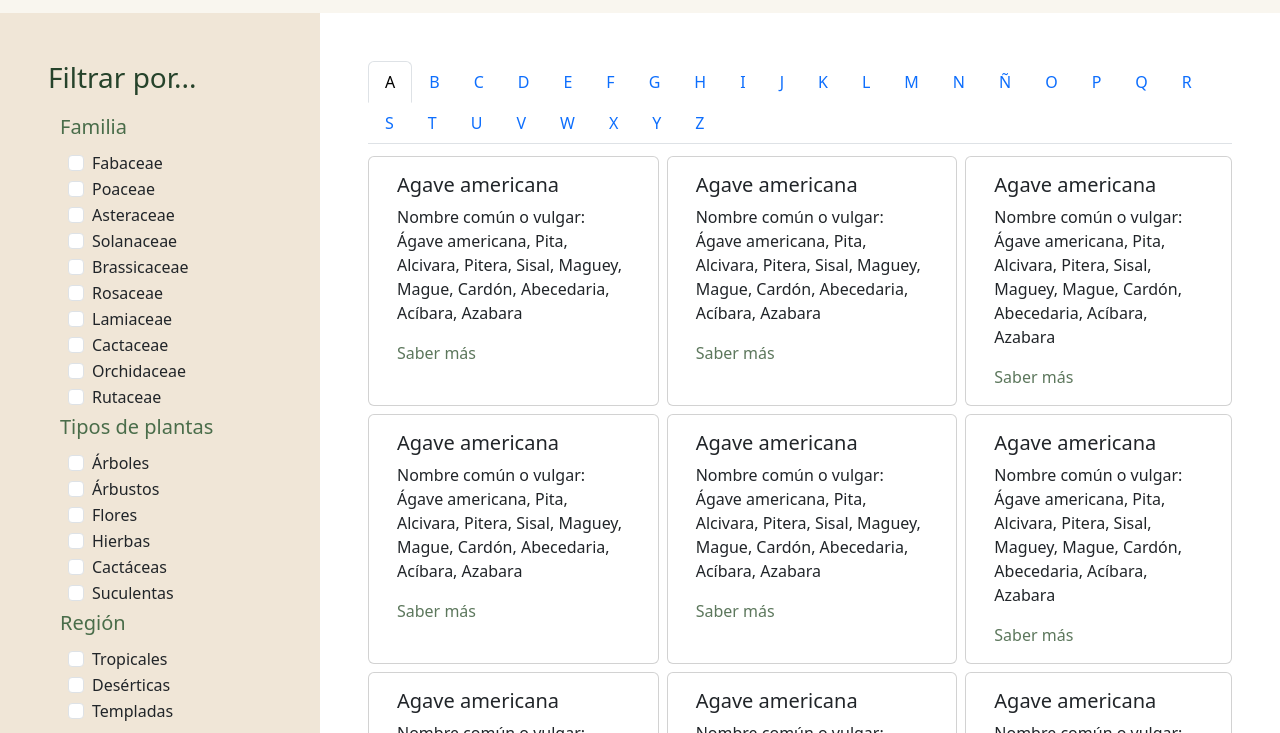
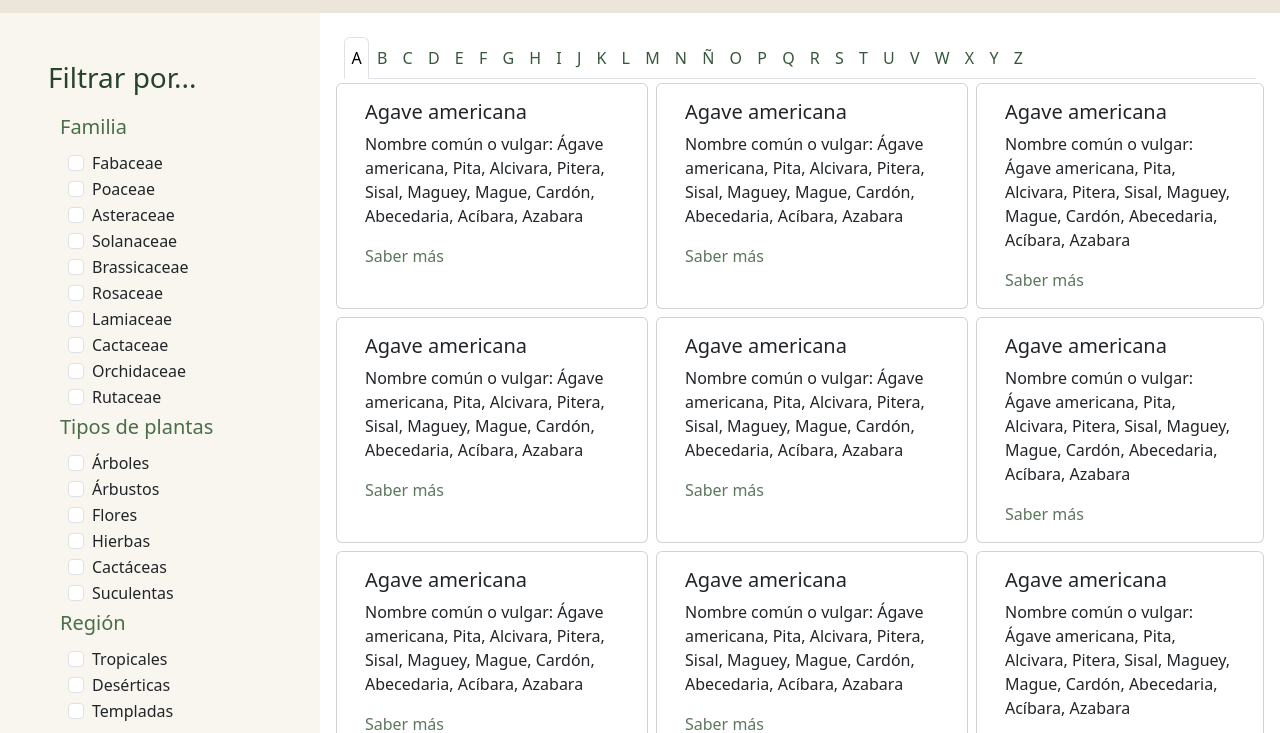
Before and after one commit to MariD3v/Mari_Garden, a plain HTML site: page src/pages/plantsCience.html in a window 1280 px wide. Shown: the part 191-924 px from the top of the page. Drawn offline with nearby package versions, Linux system fonts and the light colour scheme.

Commit message:
make responsive pages, Finish bootstrap desing

```diff
--- a/src/pages/plantsCience.html
+++ b/src/pages/plantsCience.html
@@ -26,7 +26,7 @@
             </div>
         </div>
     </header>
-    <nav class="navbar navbar-expand-lg p-3" style="background-color: var(--bll-color);">
+    <nav class="navbar navbar-expand-lg p-3" style="background-color: var(--bl-color);">
         <div class="container-fluid">
             <a class="navbar-brand fw-bold ms-5" href="../index.html" style="color: var(--gmd-color);"><i
                     class="bi bi-house-fill fs-3"></i></a>
@@ -231,7 +231,7 @@
                     </div>
                 </div>
             </div>
-            <div class="col-3 p-5 d-lg-flex flex-column d-none" style="background-color: var(--bl-color);">
+            <div class="col-3 p-5 d-lg-flex flex-column d-none" style="background-color: var(--bll-color);">
                     <h3 style="color: var(--gd-color);">Filtrar por...</h3>
                     <div class="container p-2">
                         <div class="row">
@@ -368,8 +368,8 @@
                         <button class="btn m-3" type="submit" style="background-color: var(--gmd-color); color: var(--bll-color);">Filtrar</button>
                     </div>
             </div>
-            <div class="col-12 col-lg-9 p-2 p-lg-5">
-                    <ul class="nav nav-tabs" id="myTab" role="tablist">
+            <div class="col-12 col-lg-9 p-2 p-lg-4">
+                    <ul class="nav nav-tabs letras" id="myTab" role="tablist">
                         <div class="dropdown d-lg-none d-flex">
                             <button class="btn dropdown-toggle" style="position:absolute; top: -56px; left: 100px ;background-color: var(--bl-color); color: var(--bd-color);" type="button" data-bs-toggle="dropdown" aria-expanded="false">Letra</button>
                             <ul class="dropdown-menu" style="--bs-dropdown-min-width: 4.5rem;">
@@ -594,7 +594,7 @@
                     </ul>
                     <div class="tab-content" id="myTabContent">
                         <div class="tab-pane fade show active" id="A-pane" role="tabpanel" aria-labelledby="A" tabindex="0">
-                            <div class="row p-2">
+                            <div class="row">
                                 <div class="card col-lg-4 col-md-6 col-12 m-1">
                                     <div class="card-body">
                                         <h5 class="card-title">Agave americana</h5>
--- a/src/styles/style.css
+++ b/src/styles/style.css
@@ -1,6 +1,6 @@
 :root {
     --bll-color: #f9f6ef;
-    --bl-color: rgb(240, 230, 215);;
+    --bl-color: rgb(236, 229, 218);;
     --blm-color: #d0c6b8;
     --bm-color: #ccbda9;
     --bmd-color: #a49681;
@@ -39,3 +39,12 @@ header a{
         transform: translateX(-3%);
     }
 }
+
+.letras li button{
+    color: var(--gmd-color);
+    padding: 8px 6.6px;
+}
+
+.letras li button:hover{
+    color: var(--gl-color);
+}
```
Also changed, not shown: src/index.html (+1 -1 lines), src/pages/aboutus.html (+1 -1 lines), src/pages/contact.html (+1 -1 lines), src/pages/plant.html (+1 -1 lines), src/pages/plantsComun.html (+1 -1 lines), src/pages/section.html (+1 -1 lines), src/pages/sections.html (+1 -1 lines).
